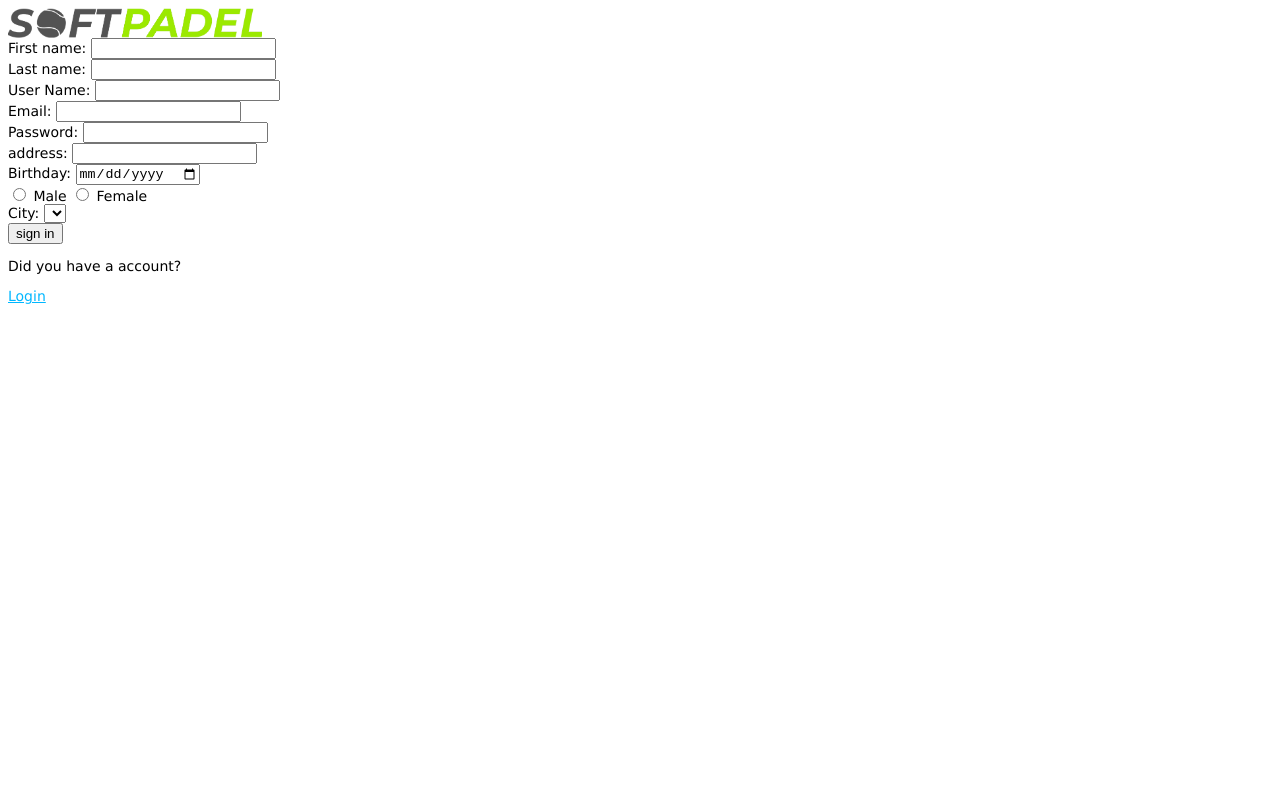
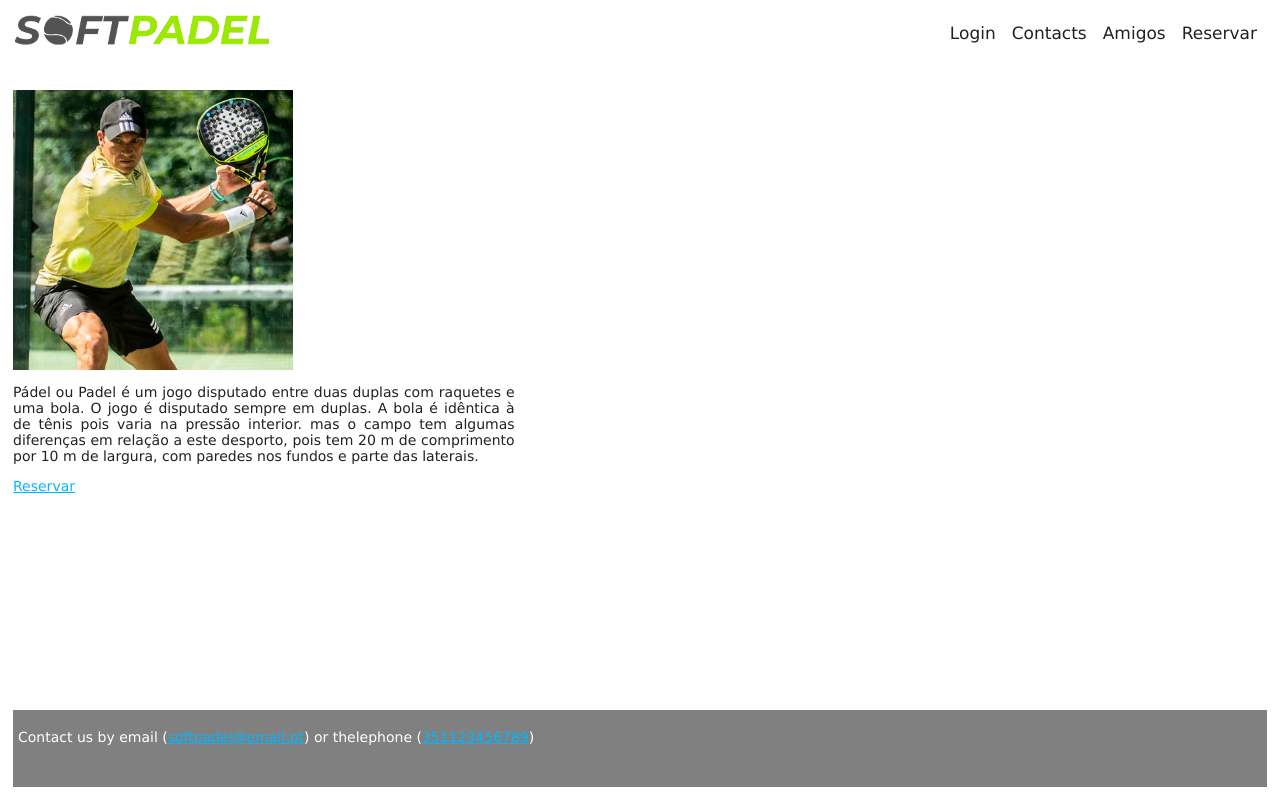
Before and after one commit to Filomeno-Merlath/SoftPadel, a website: page public/index.html in a window 1280 px wide. Drawn offline with nearby package versions, Linux system fonts and the light colour scheme; no server answers.

Commit message:
updates
landing page, pins on map e outos.

```diff
--- a/models/connection.js
+++ b/models/connection.js
@@ -1,6 +1,7 @@
 var pg = require('pg');
 
-const connectionString = "postgres://postgres:junior@localhost:5432/softpadel"
+//const connectionString = "postgres://postgres:junior@localhost:5432/softpadel"
+const connectionString = "postgres://postgres:password@localhost:5432/softpadel"
 const Pool = pg.Pool
 const pool = new Pool({
     connectionString,
--- a/public/index.html
+++ b/public/index.html
@@ -1,49 +1,30 @@
 <html>
-
 <head>
   <title>Express</title>
-  <link rel="stylesheet" href="stylesheets/index.css">
+  <link rel="stylesheet" href="stylesheets/style.css">
   <script src="https://ajax.googleapis.com/ajax/libs/jquery/2.1.3/jquery.min.js" type="text/javascript"></script>
-  <script src="javascripts/index.js"></script>
 </head>
 <body>
+  <header>
+    <img class="logo" src="/images/Logotipo-Softpadel-1.png">
+   <section> <a href="reserve.html">Reservar</a>
+    <a href="">Amigos</a>
+    <a href="#contacts">Contacts</a>
+    <a href="playerLogin.html">Login</a>
+   </section>
+  </header>
   <main>
-    <section>
-      <img src="/images/Logotipo-Softpadel-1.png" height="30px" width="253.51px"><br>
-      <label for="fname">First name:</label>
-      <input type="text" id="fname" name="fname"><br>
-
-      <label for="lname">Last name:</label>
-      <input type="text" id="lname" name="lname"><br>
-
-      <label for="uname">User Name:</label>
-      <input type="text" id="uname" name="uname"><br>
-
-      <label for="email">Email:</label>
-      <input type="email" id="email" name="email"><br>
-
-      <label for="password">Password:</label>
-      <input type="password" id="password" name="password"><br>
-
-      <label for="address">address:</label>
-      <input type="text" id="address" name="address"><br>
-
-      <label for="birthday">Birthday:</label>
-      <input type="date" id="birthday" name="birthday"><br>
-
-      <input type="radio" id="M" name="gender" value="M">
-      <label for="M">Male</label>
-      <input type="radio" id="F" name="gender" value="F">
-      <label for="F">Female</label><br>
-
-      <label for="city">City:</label>
-      <select id="cities"></select><br>
-
-      <input type="button" value="sign in" onclick="newPlayer()">
-      <p>Did you have a account?</p>
-      <a href="playerLogin.html">Login</a>
+    <section class="padel">
+      <img src="/images/Seba-Nerone.jpg">
+      <p>Pádel ou Padel é um jogo disputado entre duas duplas com raquetes e uma bola.
+      O jogo é disputado sempre em duplas. A bola é idêntica à de tênis pois varia na pressão interior.
+      mas o campo tem algumas diferenças em relação a este desporto, pois tem 20 m de comprimento por 10 m de largura,
+      com paredes nos fundos e parte das laterais. </p>
+      <a href="reserve.html">Reservar</a>
     </section>
   </main>
+  <footer>
+    <p id="contacts">Contact us by email (<a href="mailto:softpadel@email.pt">softpadel@email.pt</a>) or thelephone (<a href="tel:+351123456789">351123456789</a>)</p>
+  </footer>
 </body>
-
 </html>
--- a/public/stylesheets/friends.css
+++ b/public/stylesheets/friends.css
@@ -33,3 +33,22 @@ body > section>section {
   grid-area: u;
   color: darkblue;
 }
+
+body>header img{
+  float: left;
+  height: 30px;
+  width: 253.51px;
+}
+
+body >header a {
+  flex-direction: row-reverse;
+  color: white;
+  text-align: center;
+  padding: 8px;
+  text-decoration: none;
+  font-size: 17px;
+}
+body >header a:hover {
+  background: #ddd;
+  color: black;
+}
--- a/public/stylesheets/index.css
+++ b/public/stylesheets/index.css
@@ -1,6 +1,12 @@
 body {
-    padding: 0px;
     font: 14px "Lucida Grande", Helvetica, Arial, sans-serif;
 }
 
-a {color: #00B7FF; }
+body>main{
+    grid-row-start: 2;
+    grid-row-end: 3;
+}
+
+body>main> .login{
+    padding-top: 30px;
+}
--- a/public/stylesheets/player.css
+++ b/public/stylesheets/player.css
@@ -13,3 +13,25 @@ body > main {
 #enroll {
     display: none;
 }
+
+body>header>section{
+display: flex;
+flex-direction: row-reverse;
+}
+body >header>section a {
+flex-direction: row-reverse;
+color: #222121;
+text-align: center;
+padding: 8px;
+text-decoration: none;
+font-size: 17px;
+}
+body >header>section a:hover {
+background: #ddd;
+color: black;
+}
+body >header> .logo{
+float: left;
+height: 30px;
+width: 253.51px;
+}
--- /dev/null
+++ b/public/stylesheets/reserve.css
@@ -0,0 +1,15 @@
+body>main{
+    grid-column-start: 1;
+    grid-column-end: 4;
+    grid-row-start: 2;
+    grid-row-end: 3;
+}
+
+.logo{
+    height: 30px;
+    width: 253.51px;
+}
+body> main> #mapid {
+    padding-top: 80px;
+    height: 180px;
+}
--- a/public/stylesheets/style.css
+++ b/public/stylesheets/style.css
@@ -1,9 +1,67 @@
 body {
-  padding: 50px;
+  padding: 5px;
   font: 14px "Lucida Grande", Helvetica, Arial, sans-serif;
+  display: grid;
+  grid-template-columns: 40% 30% 30%;
+  grid-template-rows: 10% 80% 10%;
 }
 
 a {
   color: #00B7FF;
 }
-#mapid { height: 180px; }
+
+body > header{
+  padding: 2px;
+
+  height: 40px;
+  grid-column-start: 1;
+  grid-column-end: 4;
+  grid-row-start: 1;
+  grid-row-end: 2;
+  background-color: white;
+}
+body>header>section{
+  display: flex;
+  flex-direction: row-reverse;
+}
+body >header>section a {
+  flex-direction: row-reverse;
+  color: #222121;
+  text-align: center;
+  padding: 8px;
+  text-decoration: none;
+  font-size: 17px;
+}
+body >header>section a:hover {
+  background: #ddd;
+  color: black;
+}
+body >header> .logo{
+  float: left;
+  height: 30px;
+  width: 253.51px;
+}
+
+body > footer{
+  background-color: gray;
+  padding: 5px;
+  grid-column-start: 1;
+  grid-column-end: 4;
+  grid-row-start: 3;
+  grid-row-end: 4;
+  color: white;
+}
+
+body>main{
+  grid-column-start: 1;
+  grid-column-end: 2;
+  grid-row-start: 2;
+  grid-row-end: 3;
+}
+body>main>section img{
+  width: 280px;
+}
+body>main>section p{
+  text-align: justify;
+  color: #222121;
+}
```
Also changed, not shown: public/javascripts/registo.js (added, +49 -0 lines), public/javascripts/reserve.js (+11 -1 lines), public/player.html (+7 -0 lines), public/playerFeed.html (+7 -3 lines), public/playerLogin.html (+8 -6 lines), public/registo.html (added, +52 -0 lines), public/reserve.html (+30 -2 lines), public/images/Seba-Nerone.jpg (added), public/images/images.jpg (added), 1 other file. Lines whose indentation alone changed are shown as unchanged.
